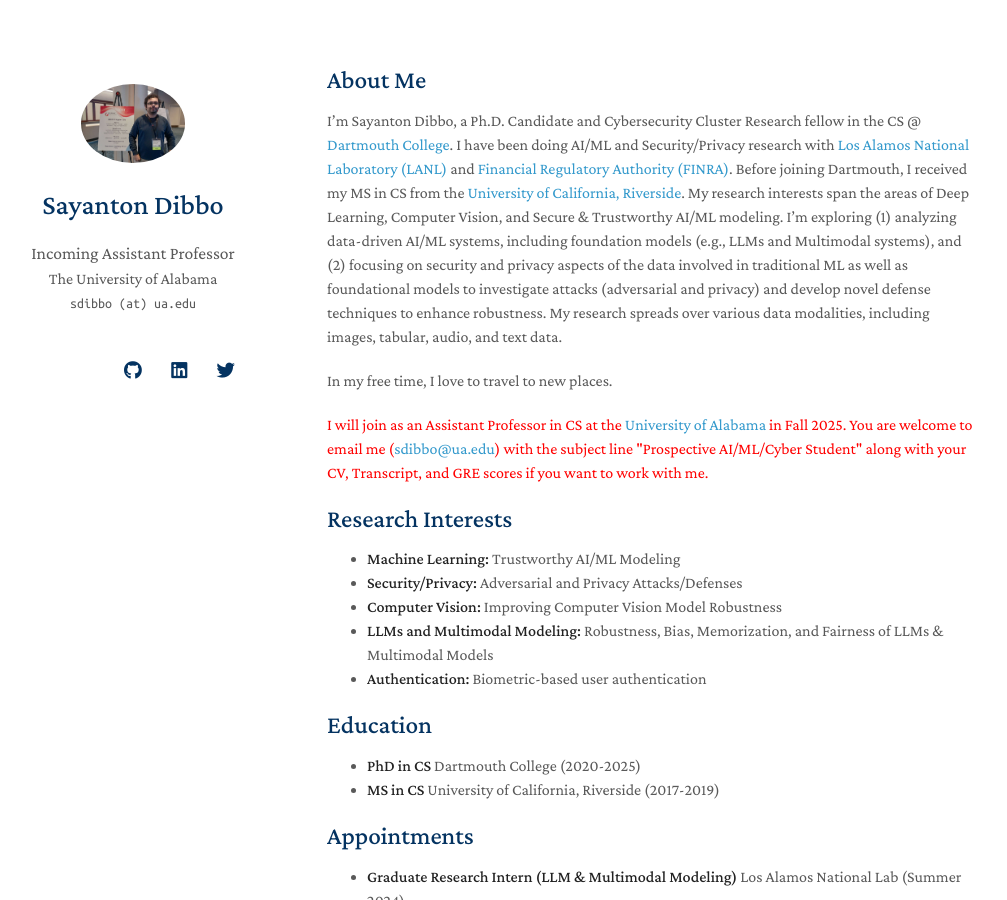
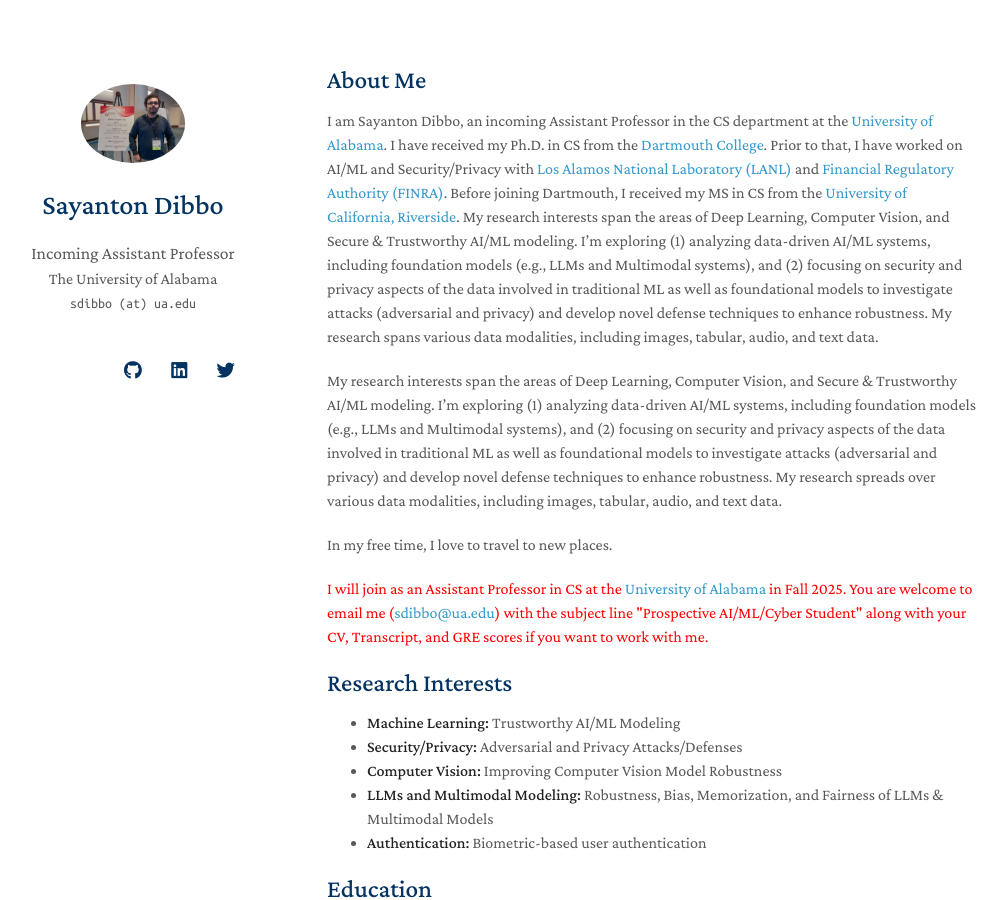
Before and after one commit to SayantonDibbo/SayantonDibbo.github.io, a Jekyll site: the page built from index.md, in a window 1280 px wide and 900 px high. Shown: the whole window, without its empty margins (143-1150 px from the left). Built offline with Jekyll 4.4.1, drawn with Linux system fonts in a browser that asks for light colours; nearby versions of some CDN libraries; a style sheet for code colours, icons or effects is not loaded; our own code applies the rules of GitHub Pages for plain Markdown files.

Commit message:
Update index.md

```diff
--- a/index.md
+++ b/index.md
@@ -4,7 +4,9 @@
 
 ## About Me
 
-I'm Sayanton Dibbo, a Ph.D. Candidate and Cybersecurity Cluster Research fellow in the CS @ <a href="https://web.cs.dartmouth.edu/">Dartmouth College</a>. I have been doing AI/ML and Security/Privacy research with <a href="https://lanl.gov/">Los Alamos National Laboratory (LANL)</a>  and <a href="https://www.finra.org/">Financial Regulatory Authority (FINRA)</a>. Before joining Dartmouth, I received my MS in CS from the <a href="https://www1.cs.ucr.edu/">University of California, Riverside</a>.
+I am Sayanton Dibbo, an incoming Assistant Professor in the CS department at the <a href="https://eng.ua.edu/departments/computer-science/">University of Alabama</a>. I have received my Ph.D. in CS from the <a href="https://web.cs.dartmouth.edu/">Dartmouth College</a>. Prior to that, I have worked on AI/ML and Security/Privacy with <a href="https://lanl.gov/">Los Alamos National Laboratory (LANL)</a> and <a href="https://www.finra.org/">Financial Regulatory Authority (FINRA)</a>. Before joining Dartmouth, I received my MS in CS from the <a href="https://www1.cs.ucr.edu/">University of California, Riverside</a>.
+My research interests span the areas of Deep Learning, Computer Vision, and Secure & Trustworthy AI/ML modeling.  I'm exploring (1) analyzing data-driven AI/ML systems, including foundation models  (e.g., LLMs and Multimodal systems), and (2) focusing on security and privacy aspects of the data involved in traditional ML as well as foundational models to investigate attacks (adversarial and privacy) and develop novel defense techniques to enhance robustness. My research spans various data modalities, including images, tabular, audio, and text data.
+
 My research interests span the areas of Deep Learning, Computer Vision, and Secure & Trustworthy AI/ML modeling.  I'm exploring (1) analyzing data-driven AI/ML systems, including foundation models  (e.g., LLMs and Multimodal systems), and (2) focusing on security and privacy aspects of the data involved in traditional ML as well as foundational models to investigate attacks (adversarial and privacy) and develop novel defense techniques to enhance robustness. My research spreads over various data modalities, including images, tabular, audio, and text data.
 
 In my free time, I love to travel to new places.
```
